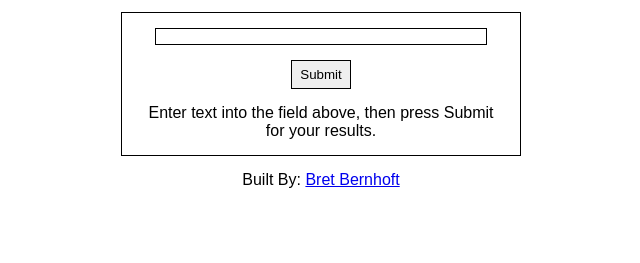
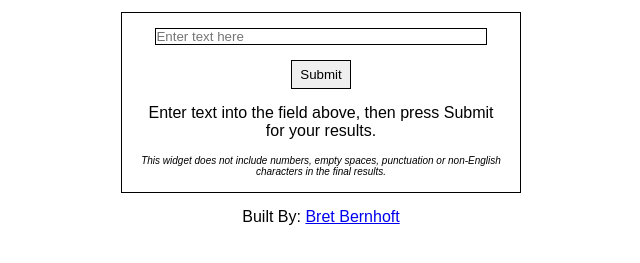
Before and after one commit to devbret/average-word-length, a plain HTML site: page index.html in a window 1280 px wide. Shown: the part 105-368 px from the top of the page, without its empty margins (319-959 px from the left). Drawn offline with Linux system fonts and the light colour scheme.

Commit message:
Included note about filtering

```diff
--- a/index.html
+++ b/index.html
@@ -14,9 +14,10 @@
       <h1>Average Word Length</h1>
     </header>
     <main>
-      <input id="userInput">
+      <input id="userInput" placeholder="Enter text here">
       <button id="submit">Submit</button>
       <p id="output">Enter text into the field above, then press Submit for your results.</p>
+      <p id="bottomText"><i>This widget does not include numbers, empty spaces, punctuation or non-English characters in the final results.</i></p>
     </main>
     <footer>
       <p><a>Built By:</a> <a href="https://devbret.com/">Bret Bernhoft</a></p>
```
